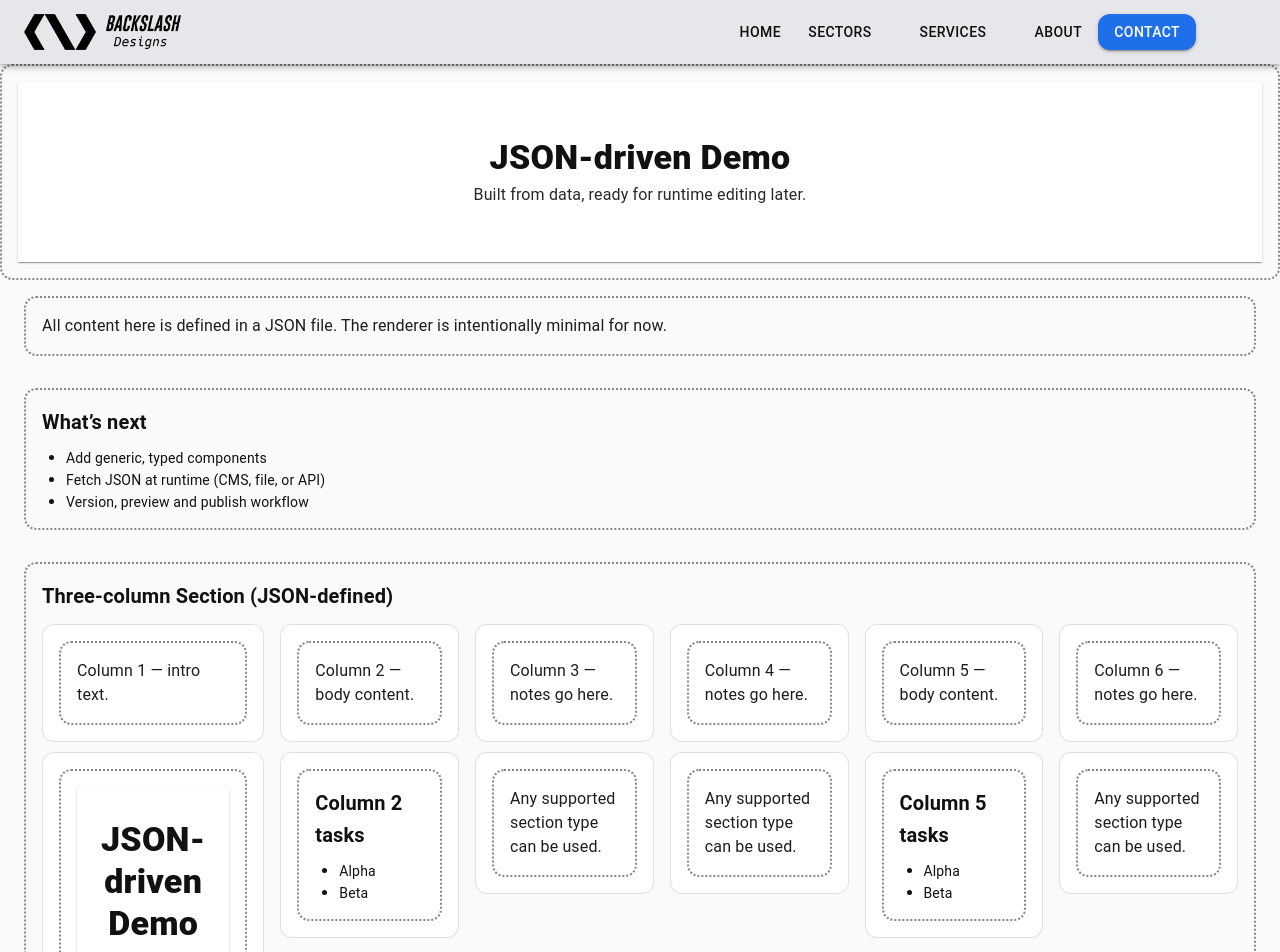
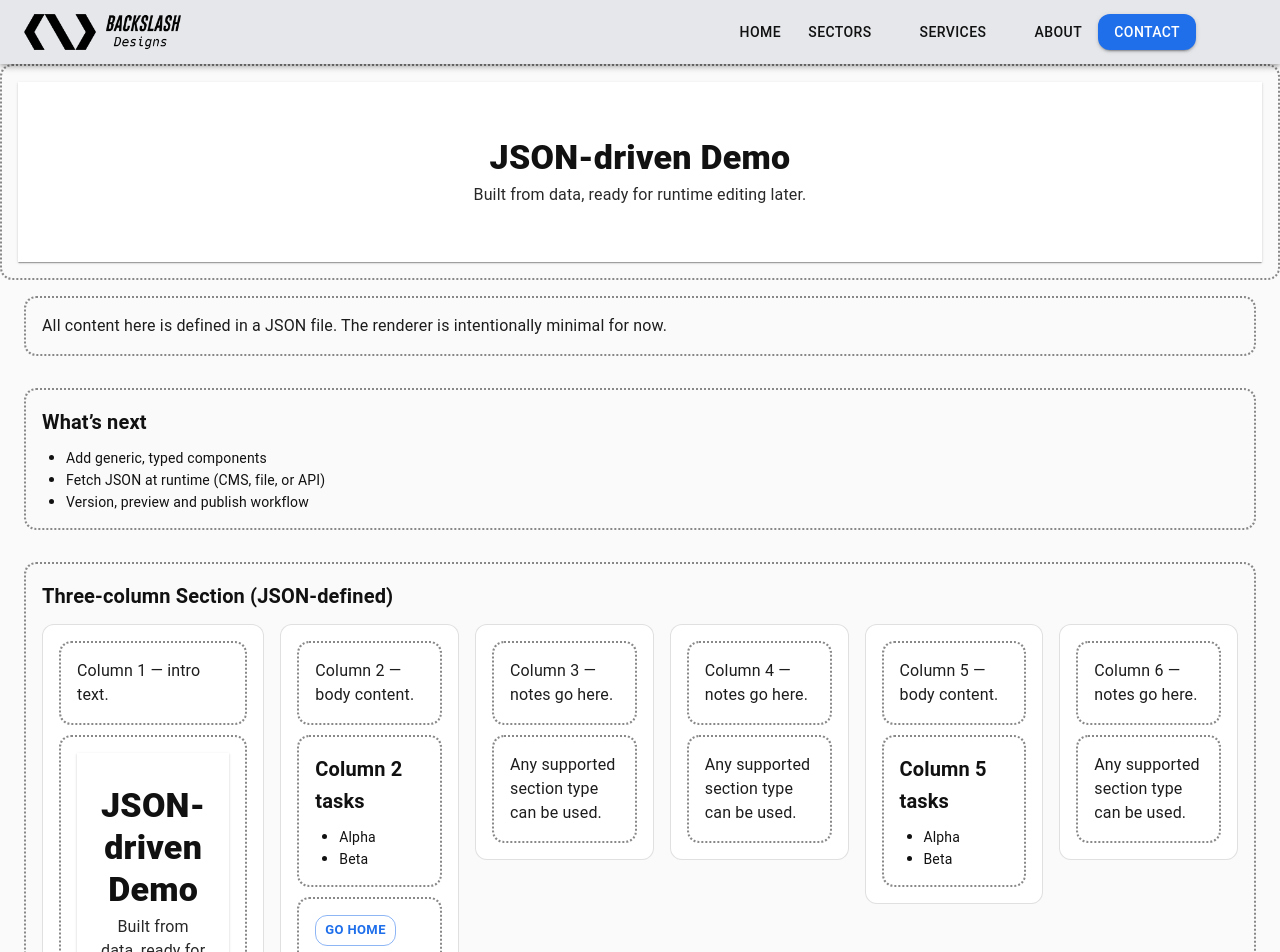
Before and after one commit to Backslash-Designs/backslash-designs.github.io, a React (Vite) app: page /dynamic in a window 1280 px wide. Shown: the top 952 px of the page. Built offline with nearby package versions, Linux system fonts and the light colour scheme; some icons are missing.

Commit message:
feat: add ButtonSection component and integrate it into DynamicPage and ColumnsSection for enhanced interactivity

```diff
--- a/src/pages/dynamic/DynamicPage.jsx
+++ b/src/pages/dynamic/DynamicPage.jsx
@@ -8,6 +8,7 @@ import TextSection from "./sections/TextSection.jsx";
 import ListSection from "./sections/ListSection.jsx";
 import { Container } from "@mui/material";
 import ColumnsSection from "./sections/ColumnsSection.jsx"; // new
+import ButtonSection from "./sections/ButtonSection.jsx";
 
 // Tiny, placeholder renderer. Expand with real generic components later.
 function RenderSection({ section }) {
@@ -21,6 +22,9 @@ function RenderSection({ section }) {
 
         case "list":
             return <ListSection {...props} />;
+
+        case "button":
+            return <ButtonSection {...props} />;
 
 
         case "columns":
--- a/src/pages/dynamic/dynamic.page.json
+++ b/src/pages/dynamic/dynamic.page.json
@@ -47,7 +47,8 @@
                     ],
                     [
                         { "type": "text", "props": { "body": "Column 2 — body content.", "edit": true } },
-                        { "type": "list", "props": { "title": "Column 2 tasks", "items": ["Alpha", "Beta"], "edit": true } }
+                        { "type": "list", "props": { "title": "Column 2 tasks", "items": ["Alpha", "Beta"], "edit": true } },
+                        { "type": "button", "props": { "label": "Go Home", "to": "/", "variant": "outlined", "size": "small", "edit": true } }
                     ],
                     [
                         { "type": "text", "props": { "body": "Column 3 — notes go here.", "edit": true } },
--- /dev/null
+++ b/src/pages/dynamic/sections/ButtonSection.jsx
@@ -0,0 +1,40 @@
+import React from "react";
+import Button from "@mui/material/Button";
+import EditView from "../views/EditView.jsx";
+import { Link as RouterLink } from "react-router-dom";
+
+/**
+ * ButtonSection
+ * JSON props:
+ * - label (string): visible text
+ * - to (string): route path
+ * - variant (string): MUI variant (contained | outlined | text) default 'contained'
+ * - color (string): MUI color (primary | secondary | etc) default 'primary'
+ * - size (string): small | medium | large
+ * - fullWidth (boolean): stretch to container width
+ * - edit (boolean): toggle edit affordances
+ */
+export default function ButtonSection({
+  label = "Click",
+  to = "/",
+  variant = "contained",
+  color = "primary",
+  size = "medium",
+  fullWidth = false,
+  edit = false,
+}) {
+  const btn = (
+    <Button
+      component={RouterLink}
+      to={to}
+      variant={variant}
+      color={color}
+      size={size}
+      fullWidth={fullWidth}
+      sx={{ fontWeight: 600 }}
+    >
+      {label}
+    </Button>
+  );
+  return <EditView edit={edit}>{btn}</EditView>;
+}
--- a/src/pages/dynamic/sections/ColumnsSection.jsx
+++ b/src/pages/dynamic/sections/ColumnsSection.jsx
@@ -9,6 +9,7 @@ import EditView from "../views/EditView.jsx";
 import HeroSection from "./HeroSection.jsx";
 import TextSection from "./TextSection.jsx";
 import ListSection from "./ListSection.jsx";
+import ButtonSection from "./ButtonSection.jsx";
 
 function DefaultRenderer({ section }) {
     const { type, props = {} } = section || {};
@@ -19,6 +20,8 @@ function DefaultRenderer({ section }) {
             return <TextSection {...props} />;
         case "list":
             return <ListSection {...props} />;
+        case "button":
+            return <ButtonSection {...props} />;
         default:
             return (
                 <Paper variant="outlined" sx={{ p: 2 }}>
@@ -73,14 +76,12 @@ export default function ColumnsSection({
             return <DefaultRenderer section={sub} />;
         });
 
-    const renderItem = (sub, i) =>
-        withCards ? (
-            <Paper key={i} variant="outlined" sx={{ p: 2 }}>
-                {render(sub)}
-            </Paper>
-        ) : (
-            <Box key={i}>{render(sub)}</Box>
-        );
+    // Removed per-item card wrapping; now only columns get wrapped when withCards is true
+    const renderItem = (sub, i) => (
+        <Box key={i} sx={{ width: '100%' }}>
+            {render(sub)}
+        </Box>
+    );
 
     return (
         <EditView edit={edit}>
@@ -104,13 +105,26 @@ export default function ColumnsSection({
                         boxSizing: 'border-box',
                     }}
                 >
-                    {colsData.map((col, idx) => (
-                        <Stack key={idx} spacing={itemSpacing} sx={{ width: '100%' }}>
-                            {col.map((sub, i) => (
-                                <Box key={i} sx={{ width: '100%' }}>{renderItem(sub, i)}</Box>
-                            ))}
-                        </Stack>
-                    ))}
+                    {colsData.map((col, idx) => {
+                        const content = (
+                            <Stack spacing={itemSpacing} sx={{ width: '100%' }}>
+                                {col.map(renderItem)}
+                            </Stack>
+                        );
+                        return withCards ? (
+                            <Paper
+                                key={idx}
+                                variant="outlined"
+                                sx={{ p: 2, width: '100%', boxSizing: 'border-box' }}
+                            >
+                                {content}
+                            </Paper>
+                        ) : (
+                            <Box key={idx} sx={{ width: '100%' }}>
+                                {content}
+                            </Box>
+                        );
+                    })}
                 </Box>
             </Box>
         </EditView>
```
